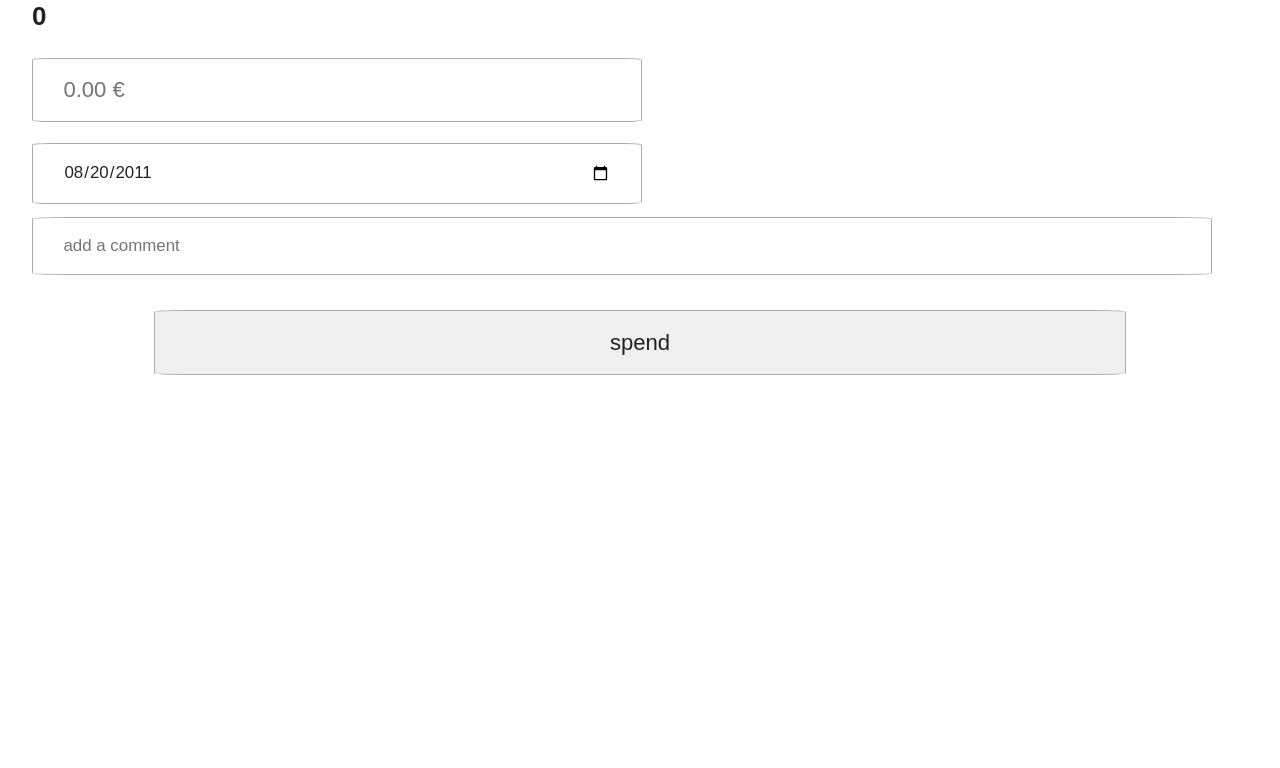
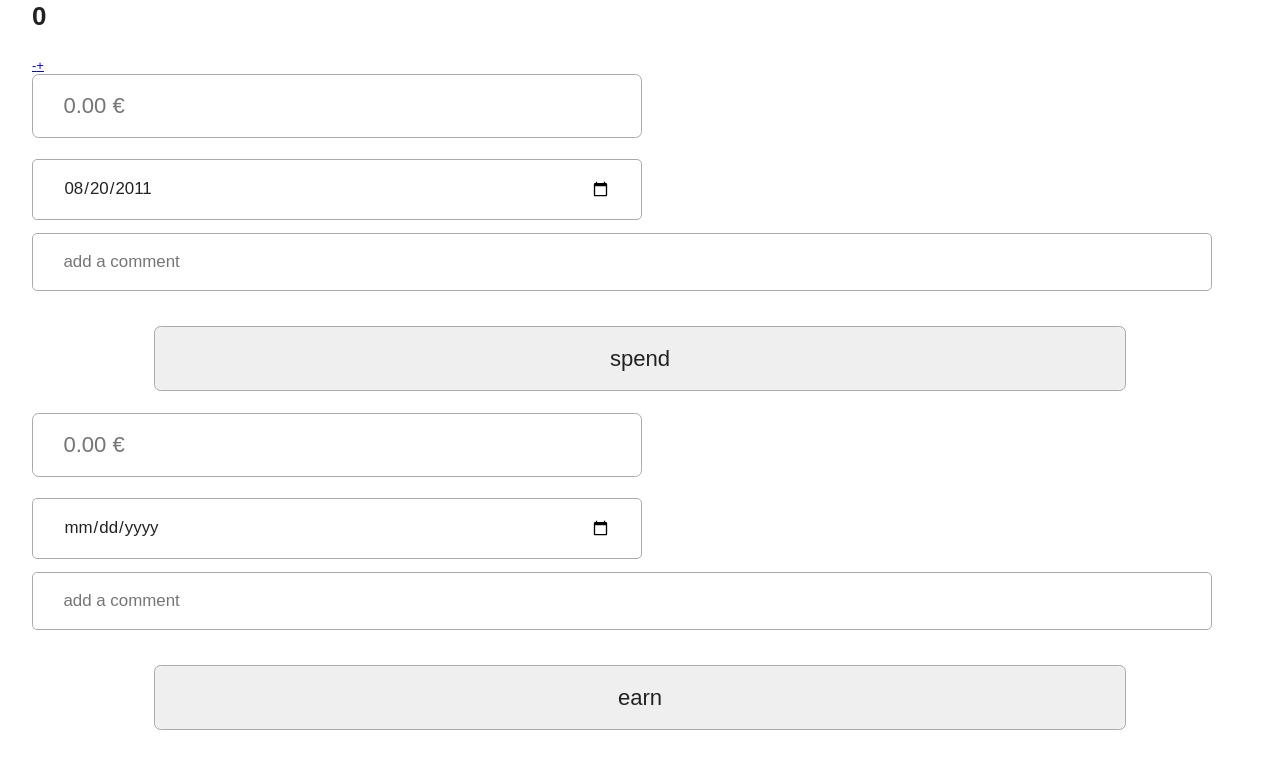
Before and after one commit to hdragomir/cash, a plain HTML site: page index.html in a window 1280 px wide. Drawn offline with Linux system fonts and the light colour scheme.

Commit message:
fixed height issue, adding earn form

```diff
--- a/css/style.css
+++ b/css/style.css
@@ -211,6 +211,10 @@ td { vertical-align: top; }
    Author: Horia Dragomir <horia@hdragomir.com>
    ========================================================================== */
 
+body.fatty{ min-height: 500em; }
+
+body{-webkit-transition: all .5s .5s;}
+
 header{
     width: 95%;
     margin: 0 2.5%;
@@ -220,7 +224,7 @@ header{
     }
 
         form input{
-            border-radius: 3%;
+            border-radius: .3em;
             border: 1px solid #aaa;
             width: 91.9%;
             font-size: 1.3em;
--- a/index.html
+++ b/index.html
@@ -18,18 +18,28 @@
   <link rel="stylesheet" href="css/style.css">
 </head>
 
-<body>
+<body class=fatty>
 
   <div id="container">
     <header>
 
     <h1 id="ballance"></h1>
+    <nav><a href="#spend">-</a><a href="#earn">+</a></nav>
     <form action="" id="spend" method=post>
 
         <input placeholder="0.00 €" type="number" id="spendamount" name=amount required />
         <input type=date name=date id=spenddate />
         <input placeholder="add a comment" name="comment" id="spendcomment" type=text />
         <input type="submit" value=spend />
+
+    </form>
+
+    <form action="" id="earn" method=post>
+
+        <input placeholder="0.00 €" type="number" id="earnamount" name=amount required />
+        <input type=date name=date id=earndate />
+        <input placeholder="add a comment" name="comment" id="earncomment" type=text />
+        <input type="submit" value=earn />
 
     </form>
 
--- a/js/script.js
+++ b/js/script.js
@@ -1,6 +1,11 @@
 /* Author: Horia Dragomir <horia@hdragomir.com>
 
 */
+
+window.addEventListener('load', function(){
+    document.body.style.minHeight = screen.height + 'px';
+    setTimeout(scrollTo, 0,0, 1);
+}, false);
 
 document.addEventListener('DOMContentLoaded', function(){
 
@@ -8,8 +13,8 @@ document.addEventListener('DOMContentLoaded', function(){
         return;
     cash.load();
 
-    document.querySelector('h1').innerHTML = cash.ballance;
     function writeCanvas(){
+        document.querySelector('h1').innerHTML = cash.ballance;
         document.querySelector('#main').innerHTML = '';
         var months = cash.months(), month, ul;
         for(month in months){
```
